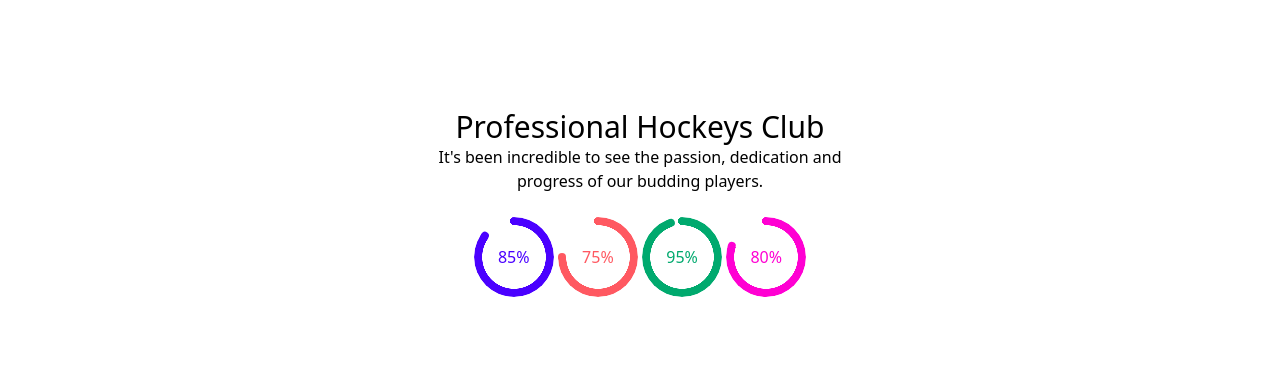
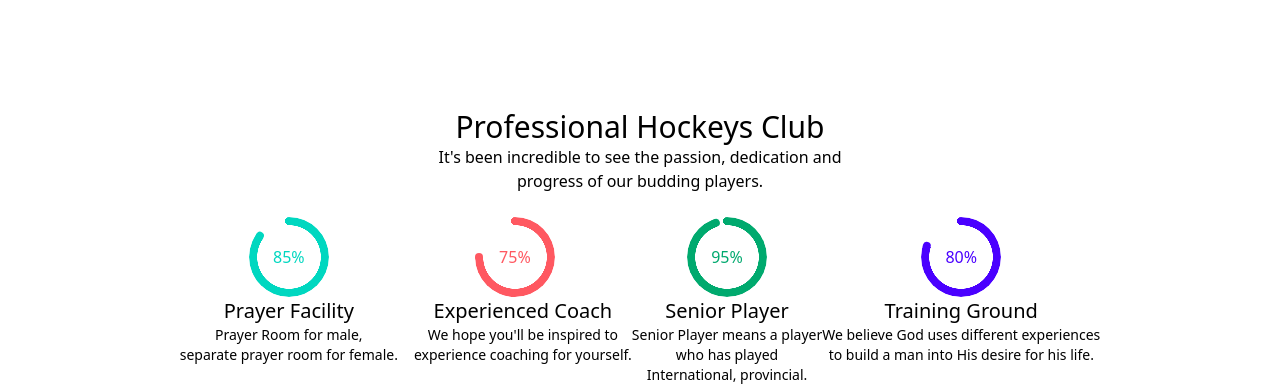
Before and after one commit to sadman50/Hockey-s, a plain HTML site: page index.html in a window 1280 px wide. Shown: the part 973-1358 px from the top of the page. Before the commit the page ends 1270 px from the top, so only its background shows below. Drawn offline with nearby package versions, Linux system fonts and the light colour scheme.

Commit message:
correction

```diff
--- a/index.html
+++ b/index.html
@@ -9,6 +9,7 @@
 
 </head>
 <body class="bg-white">
+      <!--navbar start -->
     <header class="container mx-auto lg:px-24 px-8 my-8">
             <nav>
                 <div class="navbar ">
@@ -57,8 +58,10 @@
                   </div>
             </nav>
     </header>
+    <!--navbar end -->
     <main>
         <div class="container mx-auto lg:px-24 px-8 my-8">
+          <!--banner start -->
             <div class="carousel w-full">
                 <div id="slide1" class="carousel-item relative w-full">
                   <img src="Images/1.png" class="w-full" />
@@ -87,18 +90,48 @@
                     <p class="text-white text-sm">I think one other aspect of the cup holding more significance is that it's more attainable than a gold medal</p>
                 </div>
         </div>
+        <!--banner end -->
+        <!--progress start -->
         <div>
             <div class="text-center">
                 <p class="text-3xl text-black">Professional Hockeys Club</p>
                 <p class="text-m text-black">It's been incredible to see the passion, dedication and <br> progress of our budding players.</p>
             </div>
             <br>
-            <div class="text-center justify-between gap-x-3 ">
-                <div class="radial-progress text-primary" style="--value:85;" role="progressbar">85%</div>
-                <div class="radial-progress text-error" style="--value:75;" role="progressbar">75%</div>
-                <div class="radial-progress text-success" style="--value:95;" role="progressbar">95%</div>
-                <div class="radial-progress text-secondary" style="--value:80;" role="progressbar">80%</div>
+            <div class="justify-center lg:flex">
+                <div class="text-center">
+                  <div class="radial-progress text-accent" style="--value:85;" role="progressbar">85%</div>
+                  <div>
+                    <p class="text-black text-xl text-center">Prayer Facility</p>
+                    <p class="text-black text-sm text-center">Prayer Room for male,<br> separate prayer room for female.</p>
+                  </div>
+                </div>
+                <div class="text-center space-x-4">
+                  <div class="radial-progress text-error justify-center text-center" style="--value:75;" role="progressbar">75%</div>
+                  <div>
+                    <p class="text-black text-xl text-center">Experienced Coach</p>
+                    <p class="text-black text-sm text-center">We hope you'll be inspired to <br> experience coaching for yourself.</p>
+                  </div>
+                </div>
+                <div class="text-center">
+                  <div class="radial-progress text-success justify-center text-center" style="--value:95;" role="progressbar">95%</div>
+                  <div>
+                    <p class="text-black text-xl text-center">Senior Player</p>
+                    <p class="text-black text-sm text-center">Senior Player means a player <br> who has  played <br>International, provincial.</p>
+                  </div>
+                </div>
+                <div class="text-center">
+                  <div class="radial-progress text-primary justify-center text-center" style="--value:80;" role="progressbar">80%</div>
+                  <div>
+                    <p class="text-black text-xl text-center">Training Ground</p>
+                    <p class="text-black text-sm text-center">We believe God uses different experiences <br> to build a man into His desire for his life.</p>
+                  </div>
+                </div>
             </div>
+            <!--progress end -->
+        </div>
+        <div>
+
         </div>
     </main>
     <footer>
```
